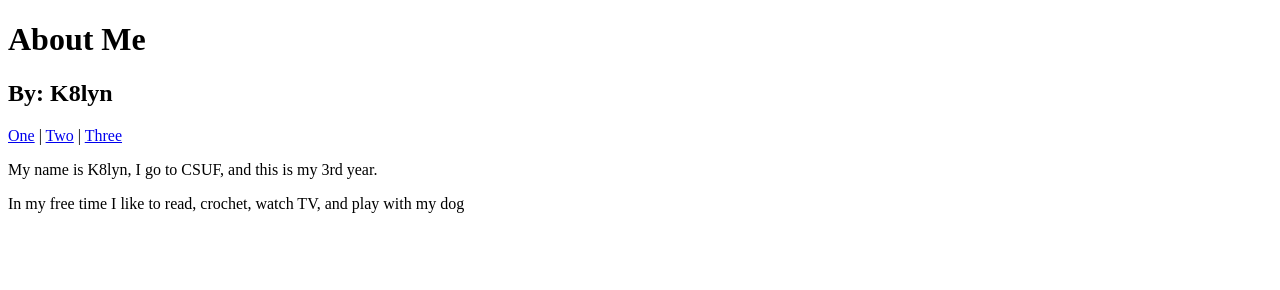
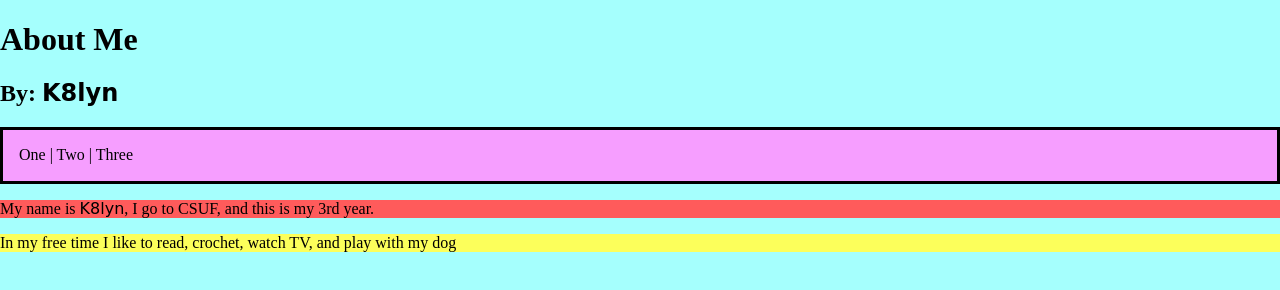
Before and after one commit to kjaing18/assignment1, a plain HTML site: page index.html in a window 1280 px wide. Drawn offline with nearby package versions, Linux system fonts and the light colour scheme; a web font is replaced by a local one.

Commit message:
Add files via upload

```diff
--- a/index.html
+++ b/index.html
@@ -3,11 +3,14 @@
   <head>
     <meta charset="utf-8">
     <title>About Me</title>
+    <link rel="stylesheet" href="https://cdnjs.cloudflare.com/ajax/libs/normalize/8.0.1/normalize.min.css">
+    <link href="https://fonts.googleapis.com/css?family=Felipa" rel="stylesheet">
+    <link rel="stylesheet" href="stylesheets/styles.css">
   </head>
   <body>
     <header>
       <h1>About Me</h1>
-      <h2>By: K8lyn</h2>
+      <h2>By: <span class="my_name">K8lyn</span></h2>
     </header>
     <nav>
       <a href="index.html">One</a> |
@@ -15,8 +18,8 @@
       <a href="html/three.html">Three</a>
     </nav>
     <main>
-      <p>My name is K8lyn, I go to CSUF, and this is my 3rd year.<br></p>
-      <p>In my free time I like to read, crochet, watch TV, and play with my dog<br></p>
+      <p class="p1">My name is <span class="my_name">K8lyn</span>, I go to CSUF, and this is my 3rd year.<br></p>
+      <p class="p2">In my free time I like to read, crochet, watch TV, and play with my dog<br></p>
     </main>
   </body>
 </html>
--- /dev/null
+++ b/stylesheets/styles.css
@@ -0,0 +1,34 @@
+body{
+  background-color: rgb( 165, 255, 253 );
+}
+
+a{
+  text-decoration: none;
+  color: black;
+}
+
+a:hover{
+  color: red;
+}
+
+nav{
+  border: solid;
+  padding: 1em;
+  background-color: rgb( 246, 158, 255 );
+}
+
+ul{
+  list-style-type: square;
+}
+
+.my_name{
+  font-family: 'Felipa', cursive;
+}
+
+.p1{
+  background-color: rgb( 255, 91, 91 );
+}
+
+.p2{
+  background-color: rgb( 252, 255, 91 );
+}
--- /dev/null
+++ b/stylesheets/styles2.css
@@ -0,0 +1,28 @@
+body{
+  background-color: rgb( 1, 66, 64 );
+  color: white;
+}
+a{
+  color: white;
+}
+a:hover{
+  color: red;
+}
+nav{
+  border: solid;
+  padding: 1em;
+  background-color: rgb( 246, 158, 255 );
+}
+nav a{
+  text-decoration: none;
+}
+ol{
+  list-style-type: lower-alpha;
+}
+div{
+  overflow: hidden;
+}
+img{
+  width: 20%;
+  height: 20%;
+}
```
Also changed, not shown: html/three.html (+12 -6 lines), html/two.html (+2 -0 lines), 2 other files.
